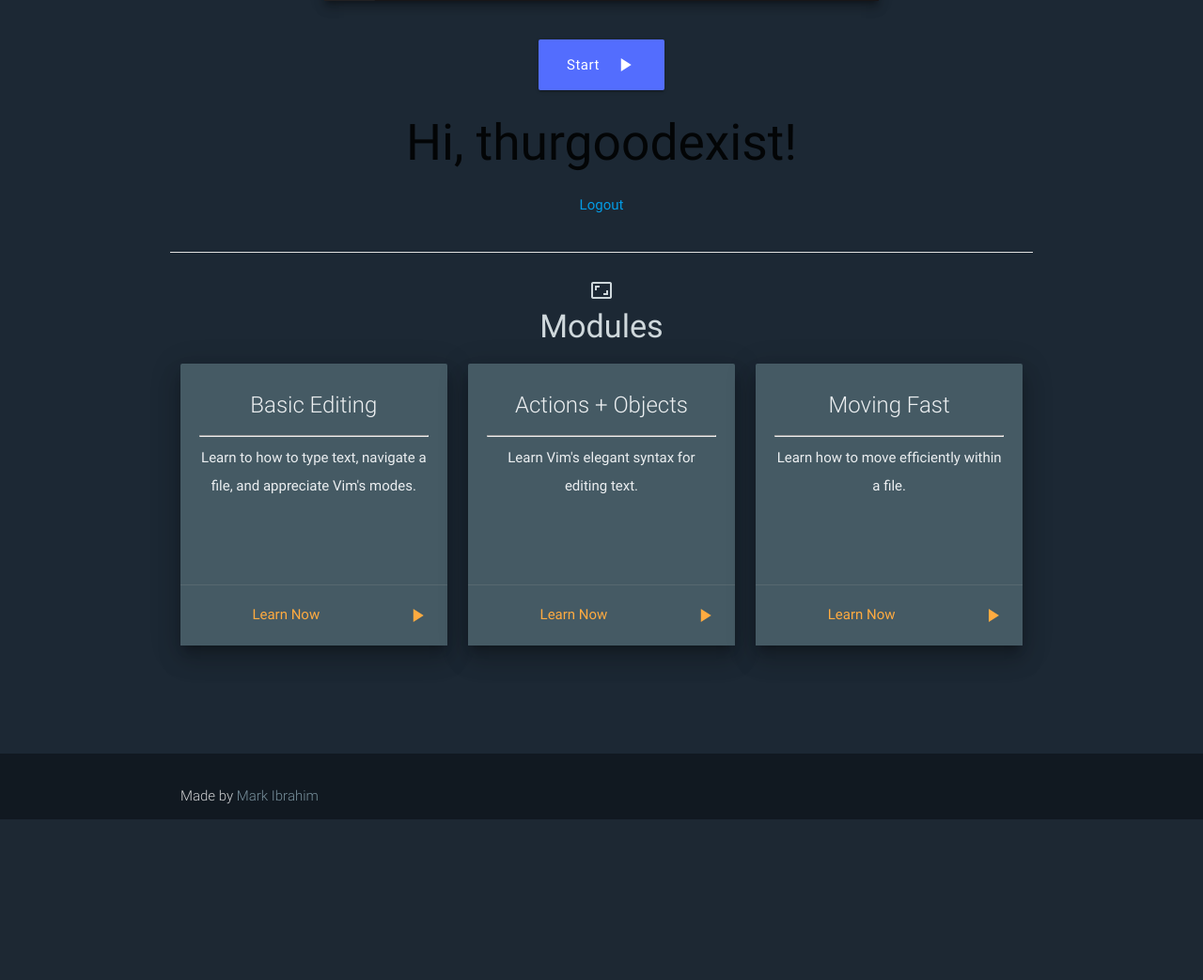
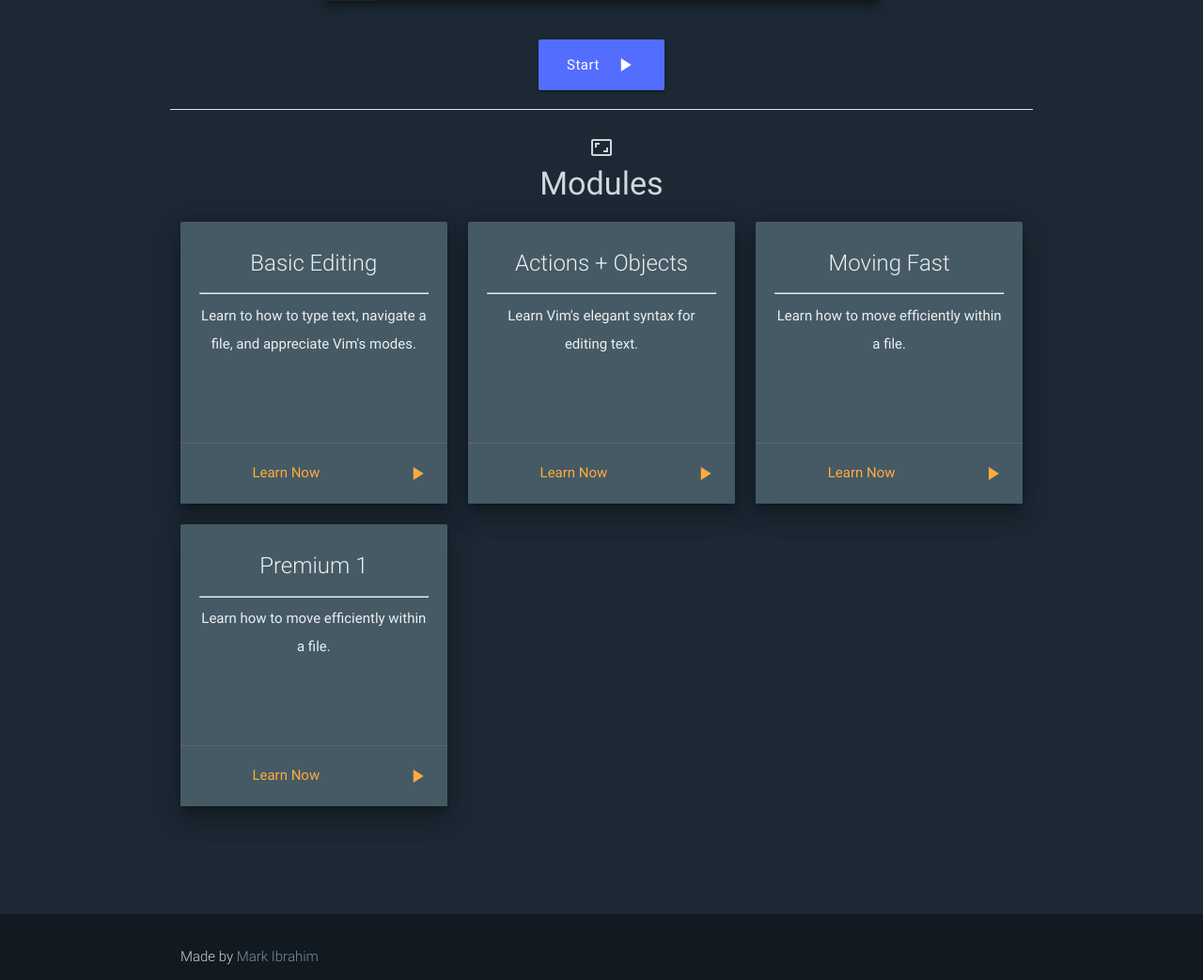
Before and after one commit to marksibrahim/Vim-Labs, a Flask app: page /landing.html/ in a window 1280 px wide. Shown: the part 501-1544 px from the top of the page at 94% size. Before the commit the page ends 1373 px from the top, so only its background shows below. Run offline with Flask 2, Linux system fonts and the light colour scheme; a user stored in the database is signed in; some libraries are stand-ins or nearby versions.

Commit message:
added locked premium pages

```diff
--- a/site/app.py
+++ b/site/app.py
@@ -12,7 +12,7 @@ from flask import Flask
 from flask import render_template, request, redirect, url_for, flash
 from flask_sqlalchemy import SQLAlchemy
 from flask_login import LoginManager, UserMixin, login_user, logout_user,\
-    current_user
+    current_user, login_required
 from oauth import OAuthSignIn
 
 app = Flask(__name__)
@@ -30,7 +30,7 @@ app.config['OAUTH_CREDENTIALS'] = {
 
 db = SQLAlchemy(app)
 lm = LoginManager(app)
-lm.login_view = 'landing'
+lm.login_view = 'login'
 
 stripe_publishable_key = "pk_test_Wypi43lE9wNRG6zE8FC6Rbcz"
 stripe.api_key = "sk_test_n1uEkuppBSnsH0pI3J6M17V0"
@@ -41,6 +41,8 @@ class User(UserMixin, db.Model):
     social_id = db.Column(db.String(64), nullable=False, unique=True)
     nickname = db.Column(db.String(64), nullable=False)
     email = db.Column(db.String(64), nullable=True)
+    # defaults to true; change this behavior once live
+    paid = db.Column(db.Boolean)
 
 @app.route('/')
 @app.route("/landing.html/")
@@ -52,6 +54,7 @@ def module(number):
     return render_template('module'+ number +'.html')
 
 @app.route('/premium/<number>')
+@login_required
 def private_module(number):
     print("private")
     return render_template('p_module' + number)
@@ -60,6 +63,7 @@ def private_module(number):
 @app.route('/charge')
 def charge():
     return render_template('charge.html', key=stripe_publishable_key)
+
 
 @app.route('/paid', methods=['POST'])
 def paid():
@@ -91,11 +95,14 @@ def logout():
     logout_user()
     return redirect(url_for('landing'))
 
+@app.route('/login')
+def login():
+    return render_template('login.html')
 
 @app.route('/authorize/<provider>')
 def oauth_authorize(provider):
     if not current_user.is_anonymous:
-        return redirect(url_for('landing'))
+        return redirect(url_for('login'))
     oauth = OAuthSignIn.get_provider(provider)
     return oauth.authorize()
 
@@ -103,12 +110,12 @@ def oauth_authorize(provider):
 @app.route('/callback/<provider>')
 def oauth_callback(provider):
     if not current_user.is_anonymous:
-        return redirect(url_for('landing'))
+        return redirect(url_for('login'))
     oauth = OAuthSignIn.get_provider(provider)
     social_id, username, email = oauth.callback()
     if social_id is None:
         flash('Authentication failed.')
-        return redirect(url_for('landing'))
+        return redirect(url_for('login'))
     user = User.query.filter_by(social_id=social_id).first()
     if not user:
         user = User(social_id=social_id, nickname=username, email=email)
--- a/site/templates/_layout.html
+++ b/site/templates/_layout.html
@@ -37,6 +37,83 @@
   <div class="container">
       {% block page_content %}
       {% endblock %}
+        <div class="row" id="modules">
+        <div class="divider"></div>
+        <div class="col s12 center">
+
+          <h3><i class="mdi-content-send"></i></h3>
+          <h4 class=" blue-grey-text text-lighten-4">
+              <i class="material-icons">aspect_ratio</i>
+              <br/>
+              Modules
+          </h4>
+          <h6></h6>
+      <div class="row">
+        <div class="col s12 m4">
+          <div class="card small blue-grey darken-2 z-depth-5">
+            <div class="card-content blue-grey-text text-lighten-5">
+              <span class="card-title">Basic Editing</span>
+              <hr>
+              <p>Learn to how to type text, navigate a file, and appreciate Vim's modes.
+              <br></p>
+            </div>
+            <div class="card-action">
+                <a href="{{ url_for('module', number=1) }}">Learn Now
+              <i class="material-icons right">play_arrow
+              </i>
+              </a>
+            </div>
+          </div>
+        </div>
+        <div class="col s12 m4">
+          <div class="card small blue-grey darken-2 z-depth-5">
+            <div class="card-content blue-grey-text text-lighten-5">
+              <span class="card-title"> Actions + Objects</span>
+              <hr>
+              <p>Learn Vim's elegant syntax for editing text. </p>
+            </div>
+            <div class="card-action">
+              <a href="{{ url_for('module', number=2) }}">Learn Now
+              <i class="material-icons right">play_arrow
+              </i>
+              </a>
+            </div>
+          </div>
+        </div>
+        <div class="col s12 m4">
+          <div class="card small blue-grey darken-2 z-depth-5">
+            <div class="card-content blue-grey-text text-lighten-5">
+              <span class="card-title">Moving Fast</span>
+              <hr>
+              <p>Learn how to move efficiently within a file.</p>
+            </div>
+            <div class="card-action">
+              <a href="{{ url_for('module', number=3) }}">Learn Now
+              <i class="material-icons right">play_arrow
+              </i>
+              </a>
+            </div>
+          </div>
+        </div>
+        <div class="col s12 m4">
+          <div class="card small blue-grey darken-2 z-depth-5">
+            <div class="card-content blue-grey-text text-lighten-5">
+              <span class="card-title">Premium 1</span>
+              <hr>
+              <p>Learn how to move efficiently within a file.</p>
+            </div>
+            <div class="card-action">
+              <a href="{{ url_for('private_module', number=4) }}">Learn Now
+              <i class="material-icons right">play_arrow
+              </i>
+              </a>
+            </div>
+          </div>
+        </div>
+      </div>
+
+        </div>
+      </div>
     <div class="section"></div>
   </div>
 
--- a/site/templates/landing.html
+++ b/site/templates/landing.html
@@ -21,78 +21,5 @@
               <i class="material-icons right">play_arrow
               </i>
           </a>
-        {% if current_user.is_authenticated %}
-            <h2>Hi, {{ current_user.nickname }}!</h2>
-            <p><a href="{{ url_for('logout') }}">Logout</a></p>
-        {% else %}
-        <div class="row center" >
-            <a href="{{ url_for('oauth_authorize', provider='google') }}">
-                <img id="g-sign-btn" class="my-hover" src="{{ url_for('static', filename='img/btn_google_signin_dark_normal_web.png') }}">
-            </a>
         </div>
-        {% endif %}
-        </div>
-        <div class="row" id="modules">
-        <div class="divider"></div>
-        <div class="col s12 center">
-
-          <h3><i class="mdi-content-send"></i></h3>
-          <h4 class=" blue-grey-text text-lighten-4">
-              <i class="material-icons">aspect_ratio</i>
-              <br/>
-              Modules
-          </h4>
-          <h6></h6>
-      <div class="row">
-        <div class="col s12 m4">
-          <div class="card small blue-grey darken-2 z-depth-5">
-            <div class="card-content blue-grey-text text-lighten-5">
-              <span class="card-title">Basic Editing</span>
-              <hr>
-              <p>Learn to how to type text, navigate a file, and appreciate Vim's modes.
-              <br></p>
-            </div>
-            <div class="card-action">
-                <a href="{{ url_for('module', number=1) }}">Learn Now
-              <i class="material-icons right">play_arrow
-              </i>
-              </a>
-            </div>
-          </div>
-        </div>
-        <div class="col s12 m4">
-          <div class="card small blue-grey darken-2 z-depth-5">
-            <div class="card-content blue-grey-text text-lighten-5">
-              <span class="card-title"> Actions + Objects</span>
-              <hr>
-              <p>Learn Vim's elegant syntax for editing text. </p>
-            </div>
-            <div class="card-action">
-              <a href="{{ url_for('module', number=2) }}">Learn Now
-              <i class="material-icons right">play_arrow
-              </i>
-              </a>
-            </div>
-          </div>
-        </div>
-        <div class="col s12 m4">
-          <div class="card small blue-grey darken-2 z-depth-5">
-            <div class="card-content blue-grey-text text-lighten-5">
-              <span class="card-title">Moving Fast</span>
-              <hr>
-              <p>Learn how to move efficiently within a file.</p>
-            </div>
-            <div class="card-action">
-              <a href="{{ url_for('module', number=3) }}">Learn Now
-              <i class="material-icons right">play_arrow
-              </i>
-              </a>
-            </div>
-          </div>
-        </div>
-      </div>
-
-        </div>
-      </div>
-
-  {% endblock %}
+{% endblock %}
```
Also changed, not shown: site/templates/login.html (added, +21 -0 lines).
